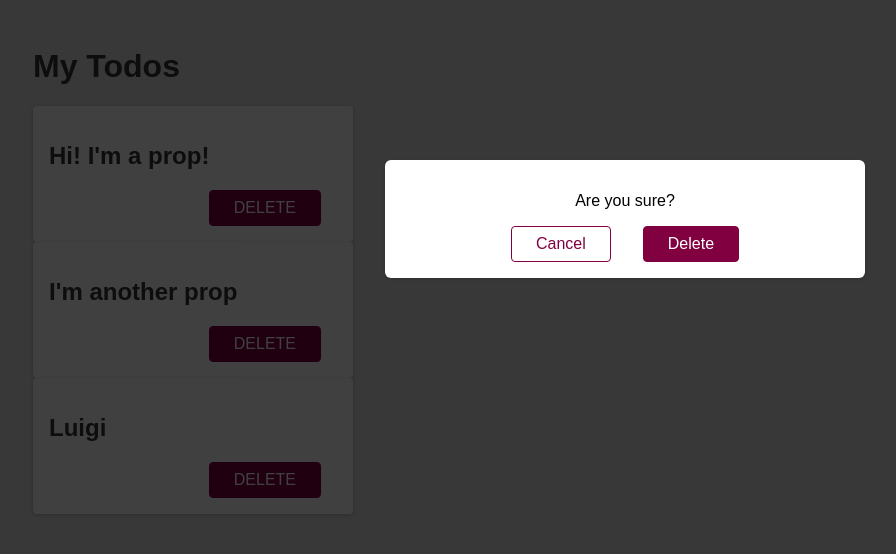
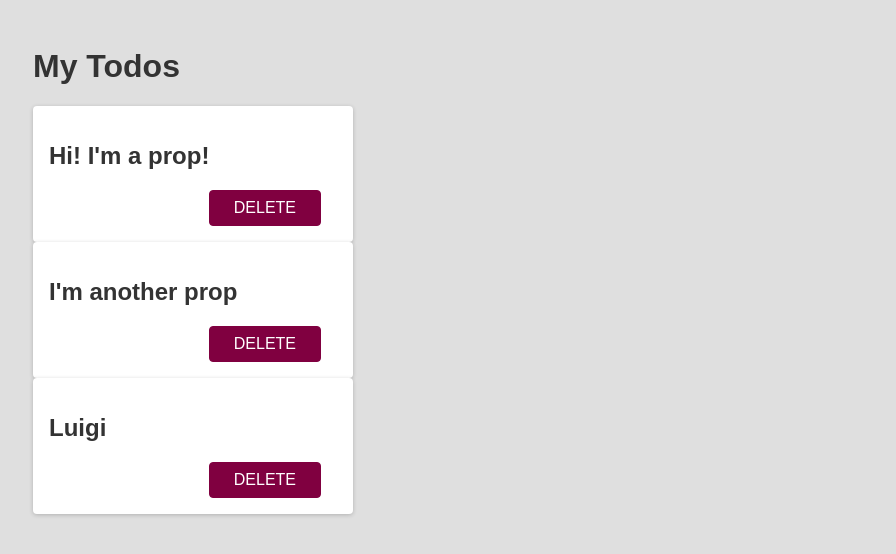
Before and after one commit to daklo91/react-course-daklo, a React (Create React App) app: page / in a window 1280 px wide. Shown: the top 554 px of the page, without its empty margins (15-911 px from the left). Built offline with nearby package versions, Linux system fonts and the light colour scheme.

Commit message:
Removed Modal and Backdrop for use in Todo

```diff
--- a/src/App.js
+++ b/src/App.js
@@ -1,6 +1,4 @@
 import Todo from "./components/Todo";
-import Modal from "./components/Modal";
-import Backdrop from "./components/Backdrop";
 
 function App() {
   return (
@@ -9,8 +7,6 @@ function App() {
       <Todo text="Hi! I'm a prop!" />
       <Todo text="I'm another prop" />
       <Todo text="Luigi" />
-      <Modal />
-      <Backdrop />
     </div>
   );
 }
```
